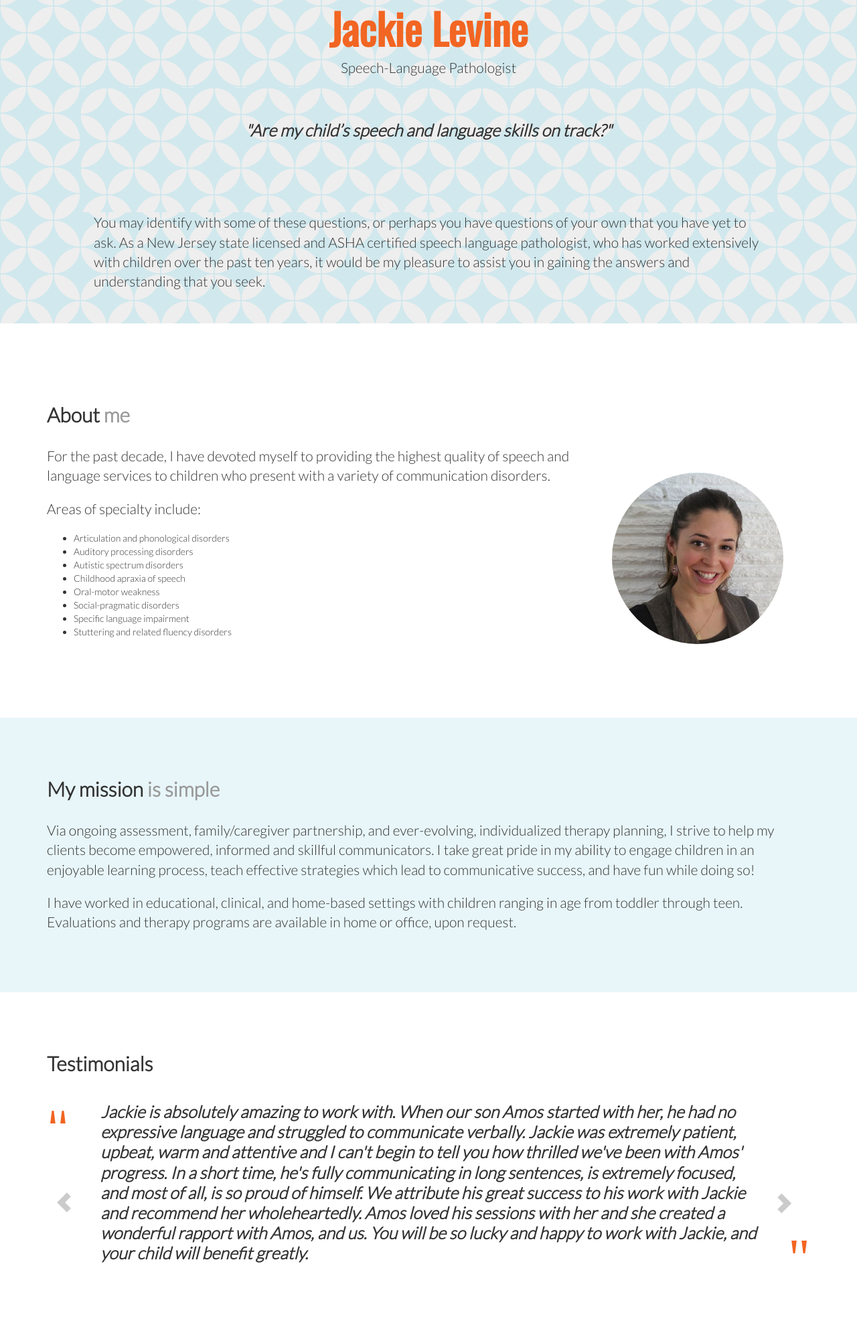
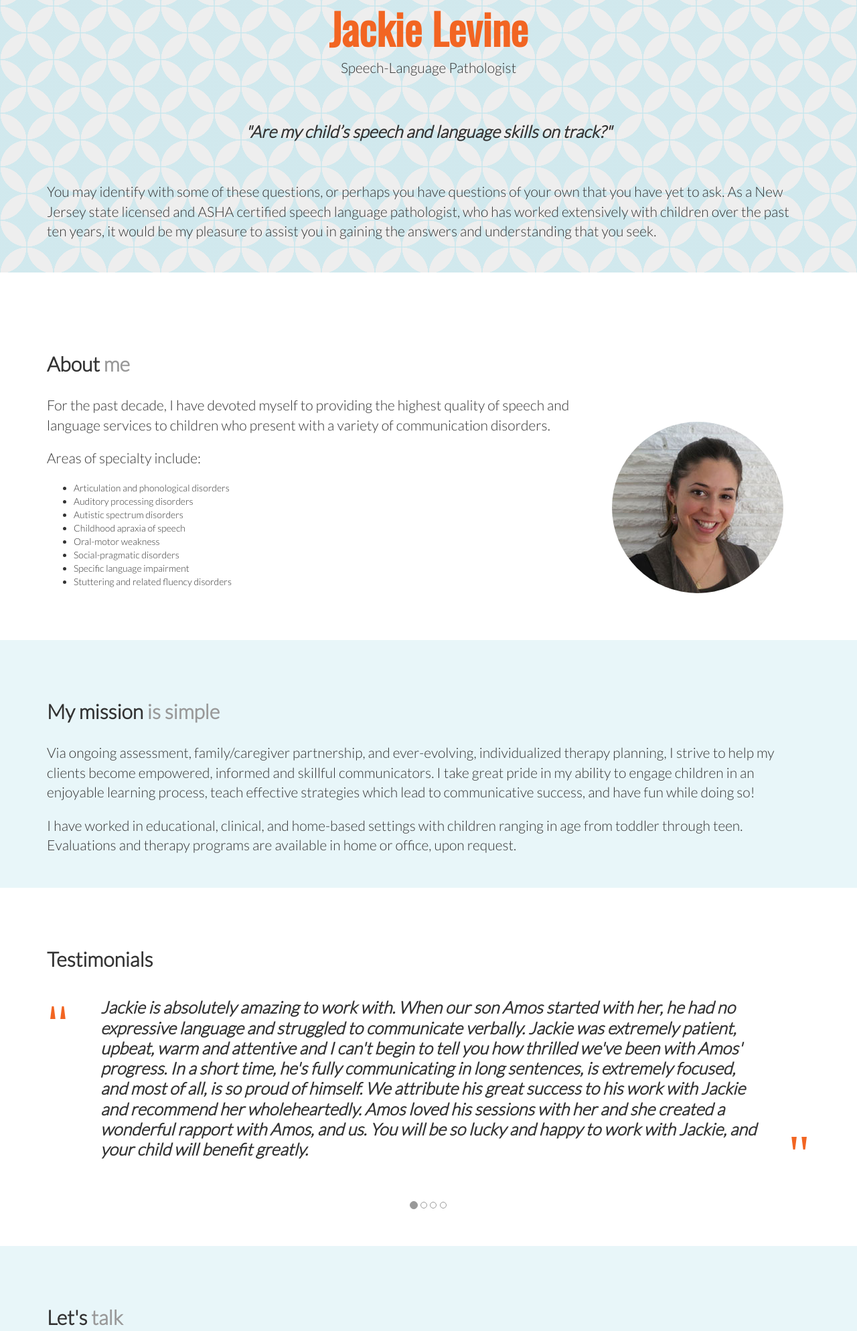
Before and after one commit to jonnyl/jlspeech, a website: page index.html in a window 1280 px wide. Shown: the part 111-2099 px from the top of the page at 67% size. Drawn offline with nearby package versions, Linux system fonts and the light colour scheme; a web font is replaced by a local one.

Commit message:
Adjustments for mobile

```diff
--- a/css/jlspeech.css
+++ b/css/jlspeech.css
@@ -18,6 +18,10 @@ body{
 	padding: 10px 0;
 	font-size: 1.2em;
 	position: fixed;
+}
+.navbar-collapse{
+	background: rgba(255,255,255,.9);
+	box-shadow: 0 2px 5px rgba(0,0,0,.5);
 }
 .navbar .navbar-brand{
 	display: none;
@@ -81,48 +85,69 @@ body{
 	margin-top: 70px;
 }
 .jumbotron .lead{
-	margin: 0 20px;
+	margin: 0;
 	text-align: left;
-}
-.jumbotron .featurette{
-	padding: 0 50px;
 }
 .jumbotron .carousel{
 	margin: 0;
+	padding: 50px 0 0;
 }
 .carousel{
 	margin: 40px 0;
 }
 .carousel-inner .item{
-	font-size: 1.8em;
 	line-height: 1.2em;
 	font-style: italic;
     min-height: 90px;
     font-weight: bold;
 }
-.carousel.jumbotron .item::before,
-.carousel.jumbotron .item::after{
+.carousel.questions .item{
+	font-size: 1.8em;
+}
+.carousel.questions .item::before,
+.carousel.questions .item::after{
 	content: '"';
 }
+.carousel.testimonials .item p{
+	margin-top: 10px;
+}
 .carousel.testimonials .carousel-inner {
-	padding: 0 80px 60px;
+	padding: 0 0 20px;
+	overflow: visible;
 }
 .carousel.testimonials .carousel-inner::before,
 .carousel.testimonials .carousel-inner::after{
 	position: absolute;
 	content: '"';
-	font-size: 80px;
+	font-size: 60px;
 	font-family: 'Coustard', serif;
 	color: #f26522;
 }
 .carousel.testimonials .carousel-inner::before{
 	top: -50px;
-	left: 0;
+	left: -50px;
 	transform: rotate(180deg);
 }
 .carousel.testimonials .carousel-inner::after{
 	bottom: 10px;
-	right: 0;
+	right: -50px;
+}
+@media (min-width: 768px){
+	.carousel-inner .item{
+		font-size: 1.8em;
+	}
+	.carousel.testimonials .carousel-inner {
+	  padding: 0 80px 60px;
+	  overflow: hidden;
+	}
+	.carousel.testimonials .carousel-inner::before{
+		font-size: 80px;
+		left: 0;
+	}
+	.carousel.testimonials .carousel-inner::after{
+		font-size: 80px;
+		right: 0;
+	}
 }
 .carousel-control.left,
 .carousel-control.right{
@@ -135,12 +160,23 @@ body{
   right: -60px;
   left: auto;
 }
+.carousel-indicators{
+	bottom: auto;
+}
+.carousel-indicators li{
+	background-color: transparent;
+	border-color: #999;
+}
+.carousel-indicators .active{
+	background-color: #999;
+}
+
 .list-inline{
 	list-style: disc;
 }
 .featurette{
 	margin: 0 auto;
-	padding: 70px 50px;
+	padding: 70px 50px 30px;
 }
 .featurette-heading{
 	margin-bottom: 30px;
--- a/index.html
+++ b/index.html
@@ -52,8 +52,8 @@
       <div class="container">
         <h1>Jackie Levine</h1>
         <p>Speech-Language Pathologist</p>
-        <div class="featurette centered">
-          <div id="myCarousel" class="carousel slide jumbotron" data-ride="carousel" data-interval="4000" data-pause="none">
+        <div class="centered">
+          <div id="mainCarousel" class="carousel slide questions" data-ride="carousel" data-interval="4000" data-pause="none">
 
             <!-- Wrapper for slides -->
             <div class="carousel-inner" role="listbox">
@@ -99,12 +99,7 @@
     <section class="featurette" id="testimonials">
       <div class="container">
         <h2 class="featurette-heading">Testimonials</h2>
-        <div id="myCarousel" class="carousel slide testimonials" data-ride="carousel" data-interval="10000">
-          <ol class="carousel-indicators">
-            <li data-target="#carousel-example-generic" data-slide-to="0" class="active"></li>
-            <li data-target="#carousel-example-generic" data-slide-to="1"></li>
-            <li data-target="#carousel-example-generic" data-slide-to="2"></li>
-          </ol>
+        <div id="testimonials-carousel" class="carousel slide testimonials" data-ride="carousel" data-interval="10000">
 
           <!-- Wrapper for slides -->
           <div class="carousel-inner" role="listbox">
@@ -119,15 +114,14 @@
             <p>Truly, my daughter improved tremendously as a patient of Jackie's for nearly a year. Since she is moving from practicing in NYC to practicing in NJ, we have no choice but to sadly discontinue working with Jackie. We miss her terribly but know and hope she continues to touch the lives of many children as wonderfully as she touched ours.</p>
             </div>
           </div>
-          <!-- Controls -->
-          <a class="left carousel-control" href="#carousel-example-generic" role="button" data-slide="prev">
-            <span class="glyphicon glyphicon-chevron-left" aria-hidden="true"></span>
-            <span class="sr-only">Previous</span>
-          </a>
-          <a class="right carousel-control" href="#carousel-example-generic" role="button" data-slide="next">
-            <span class="glyphicon glyphicon-chevron-right" aria-hidden="true"></span>
-            <span class="sr-only">Next</span>
-          </a>
+          <!-- Indicators -->
+          <ol class="carousel-indicators">
+            <li data-target="#testimonials-carousel" data-slide-to="0" class="active"></li>
+            <li data-target="#testimonials-carousel" data-slide-to="1"></li>
+            <li data-target="#testimonials-carousel" data-slide-to="2"></li>
+            <li data-target="#testimonials-carousel" data-slide-to="3"></li>
+          </ol>
+
         </div>
       </div>
     </section>
```
